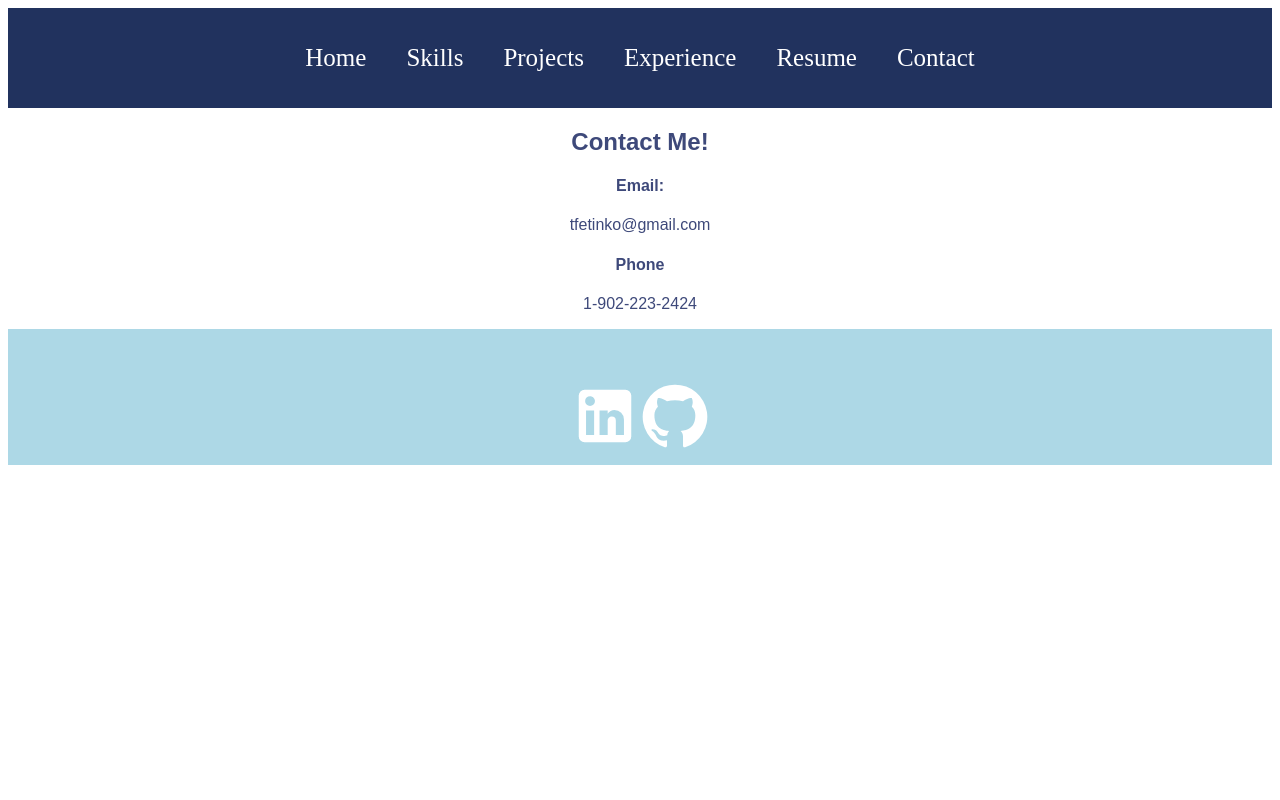
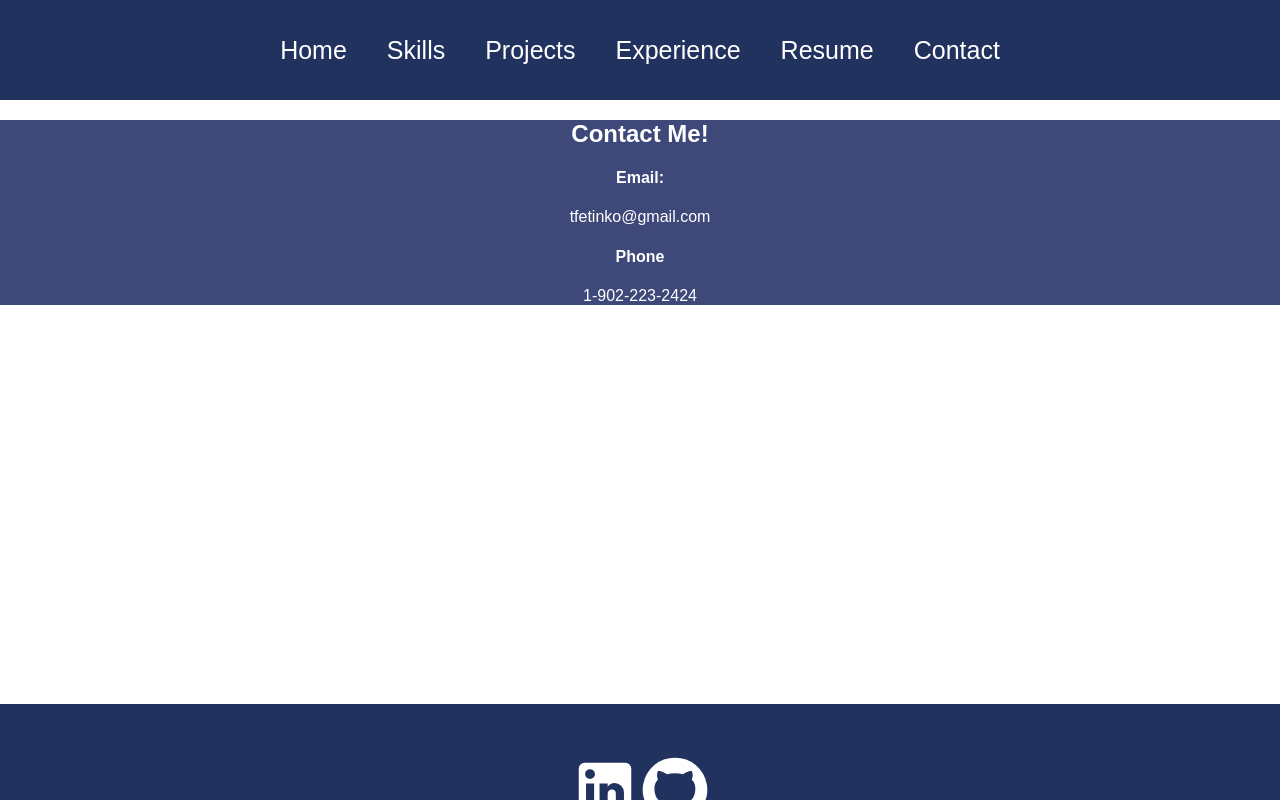
Before and after one commit to tyfetinko/website, a React (Create React App) app in the folder frontend/: page /contact in a window 1280 px wide. Built offline with nearby package versions, Linux system fonts and the light colour scheme.

Commit message:
trying to style to site properly

```diff
--- a/frontend/src/App.css
+++ b/frontend/src/App.css
@@ -12,6 +12,10 @@
     animation: App-logo-spin infinite 20s linear;
   }
 }
+body{
+  margin: 0%;
+  margin-bottom: 7%;
+}
 
 .App-header {
   background-color: #282c34;
@@ -21,7 +25,8 @@
   align-items: center;
   justify-content: center;
   font-size: calc(10px + 2vmin);
-  color: white;
+
+
 }
 
 .App-link {
--- a/frontend/src/pages/Experience.js
+++ b/frontend/src/pages/Experience.js
@@ -5,6 +5,7 @@ import {
 } from "react-vertical-timeline-component";
 import "react-vertical-timeline-component/style.min.css";
 import {School,Work} from '@mui/icons-material';
+import '../styles/Experience.css';
 
 function Experience() {
   return (
@@ -13,6 +14,7 @@ function Experience() {
         <VerticalTimelineElement
           className="vertical-timeline-element-title"
           date="2015 - 2022"
+          dateClassName="date"
           iconStyle={{ background: "#3e497a", color: "#fff" }}
           icon={<Work/>}
         >
@@ -23,7 +25,7 @@ function Experience() {
         </VerticalTimelineElement>
         <VerticalTimelineElement
           className="vertical-timeline-element--work"
-          date="2016 - 2022"
+          date="2017 - 2022"
           iconStyle={{ background: "#e9d35b", color: "#fff" }}
           icon={<Work />}
         >
--- a/frontend/src/pages/ProjectDisplay.js
+++ b/frontend/src/pages/ProjectDisplay.js
@@ -22,5 +22,4 @@ function ProjectDisplay() {
     </div>
   );
 }
-
 export default ProjectDisplay;
--- a/frontend/src/pages/Resume.js
+++ b/frontend/src/pages/Resume.js
@@ -1,5 +1,6 @@
 import React from 'react'
 import resume from '../assets/Resume.pdf'
+import '../styles/Resume.css';
 function Resume() {
   return (
     <div className='home'>
@@ -11,7 +12,7 @@ function Resume() {
              motivated attitude and a variety of powerful skills. Committed to utilizing my skills <br/>
              to further the mission of a company.  </p>
 
-        <p><a href={resume} target="_blank" rel="noreferrer">Click here</a> to access my resume.</p>
+        <p><a href={resume} target="_blank" rel="noreferrer" className='link'>Click here</a> to access my resume.</p>
     </div>
   )
 }
--- a/frontend/src/pages/Skills.js
+++ b/frontend/src/pages/Skills.js
@@ -56,16 +56,16 @@ function Skills() {
                 <ul className='wrapper-2'>
                     <li>Git</li>
                     <li>Visual Studio</li>
-                    <li>Andriod Studio</li>
-                    <li>Microsoft Office</li>
-                    <li>Microsoft Teams</li>
-                    <li>Slack</li>
                     <li>IntelliJ</li>
                     <li>Postman</li>
                     <li>Linux</li>
                     <li>MAMP</li>
                     <li>FileZilla</li>
                     <li>Unity</li>
+                    <li>Microsoft Teams</li>
+                    <li>Slack</li>
+                    <li>Andriod Studio</li>
+                    <li>Microsoft Office</li>
                 </ul>
                 <h3>APIs</h3>
                     <ul>REST</ul>
--- /dev/null
+++ b/frontend/src/styles/Experience.css
@@ -0,0 +1,8 @@
+.experience{
+
+    background-color: #3e497a;
+    font:white;
+}
+.date{
+    font:white;
+}
--- a/frontend/src/styles/Footer.css
+++ b/frontend/src/styles/Footer.css
@@ -1,13 +1,13 @@
 .footer {
-    width: 100%;
-    height: 75;
-    background: #add8e6;
-    display: flex;
-    justify-content: center;
-    align-items: center;
-    flex-direction: column;
-    padding-top: 2px;
-    padding-bottom: 10px;
+  position: fixed;
+  left: 0;
+  bottom: 0;
+  width: 100%;
+  color: white;
+  text-align: center;
+  height: 12%;
+  background-color:#21325e;
+
   }
 
   .socialMedia svg {
--- a/frontend/src/styles/Home.css
+++ b/frontend/src/styles/Home.css
@@ -23,7 +23,7 @@
   .about h2 {
     font-family: "Segoe UI", Tahoma, Geneva, Verdana, sans-serif;
     font-size: 70px;
-    color: #e9d35b;
+    color: #3e497a;
     height: 45px;
   }
 
--- a/frontend/src/styles/ProjectDisplay.css
+++ b/frontend/src/styles/ProjectDisplay.css
@@ -5,6 +5,7 @@
     justify-content: center;
     align-items: center;
     flex-direction: column;
+    margin-bottom: 10%;
   }
 
   .project h1 {
--- a/frontend/src/styles/Projects.css
+++ b/frontend/src/styles/Projects.css
@@ -1,5 +1,7 @@
 .projects {
     width: 100%;
+    background-color: #3e497a;
+    color:white;
     height: auto;
     display: flex;
     justify-content: center;
--- a/frontend/src/styles/Resume.css
+++ b/frontend/src/styles/Resume.css
@@ -1,12 +1,19 @@
 .home {
     width: 100%;
+    height: 100%;
     align-items: center;
     font-family: "Arial", sans-serif;
-    color: #3e497a;
+    background-color: #3e497a;
+    color: white;
+  }
 
+  p{
+    padding-left: 50px;
+    padding-right: 50px;
+    background-color: #3e497a;
+    font:white;
   }
-  p{ padding-left: 50px;
-    padding-right: 50px;}
   a{
     font-family: "Arial", sans-serif;
+    color: white;
   }
--- a/frontend/src/styles/Skills.css
+++ b/frontend/src/styles/Skills.css
@@ -1,3 +1,7 @@
+body{
+  margin-bottom: 5%;
+}
+
 .wrapper {
     width: 100%;
     display: grid;
@@ -7,15 +11,16 @@
     color: white;
     background-color: #3e497a;
     text-align: center;
+    justify-items: center;
   }
   ul {
 
     display: grid;
-    grid-template-columns: repeat(auto-fit, minmax(190px, 130px));
-    grid-gap: 5px;
+    grid-template-rows: 20px 10px ;
+    grid-template-columns: 135px 175px;
+    grid-gap: 25px;
+    justify-items: center;
     background-color: #3e497a;
-    text-align: center;
-    align-items: center;
     list-style-type: none;
   }
 
@@ -25,11 +30,19 @@
 h3{
     text-align: center;
 }
-.nonTechnical ul{
-    grid-template-columns: repeat(auto-fit, minmax(950px, 130px));
+.nonTechnical >ul {
+  grid-template-rows: repeat(auto-fit, minmax(15px, 30px));
+  grid-template-columns: repeat(auto-fit, minmax(600px, 300px));
 }
 
-@media  (max-width: 650px) {
+@media  (max-width: 550px) {
+  body{
+    margin: 0%;
+    padding: 0%;
+    border: 0ch;
+    display:grid;
+  }
+
     .wrapper {
         width: 100%;
         display: grid;
@@ -60,7 +73,7 @@ h3{
         width: 100%;
     }
     .nonTechnical ul{
-        grid-template-columns: repeat(auto-fit, minmax(970px, 130px));
+        grid-template-columns: repeat(auto-fit, minmax(500px, 130px));
     }
 
 }
```
